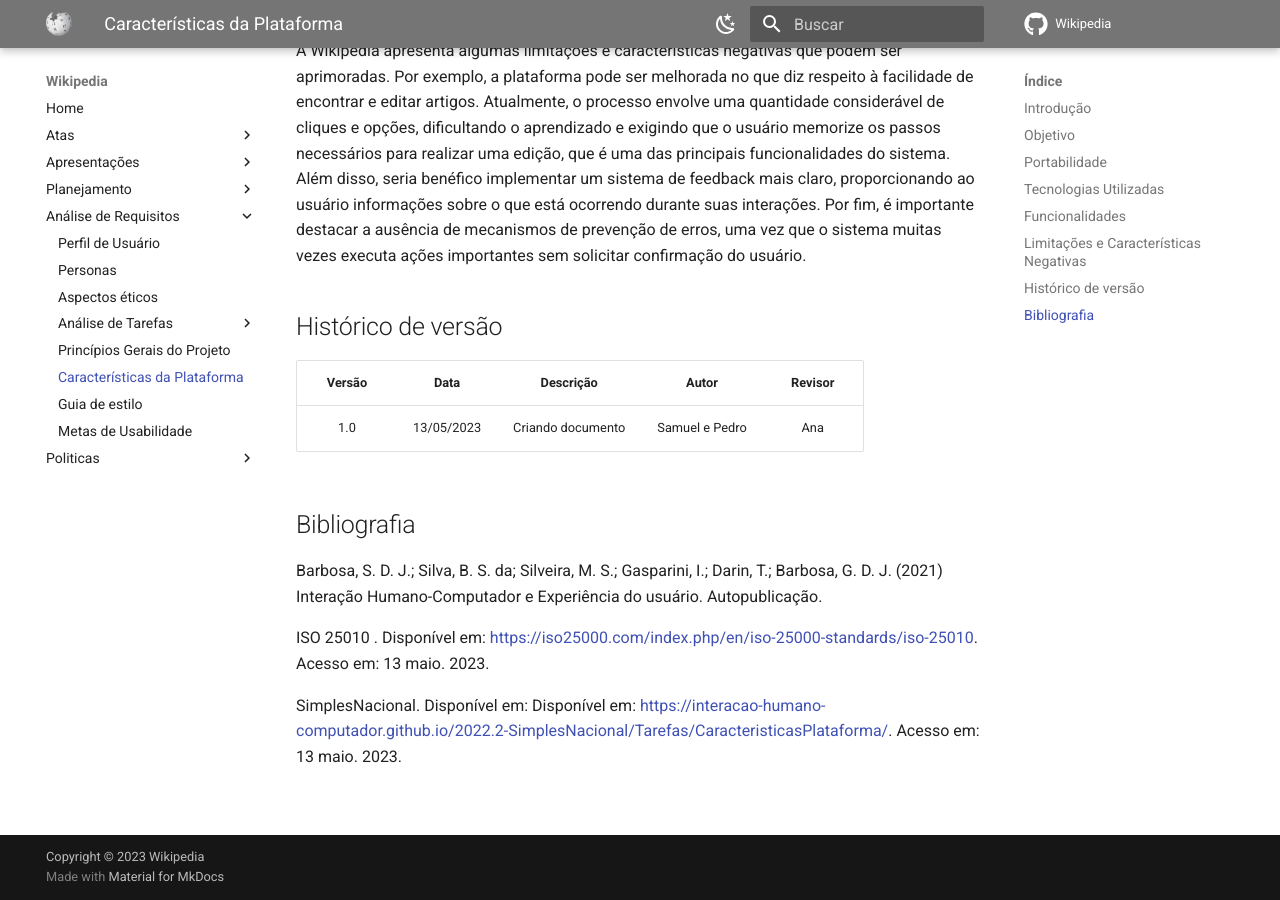
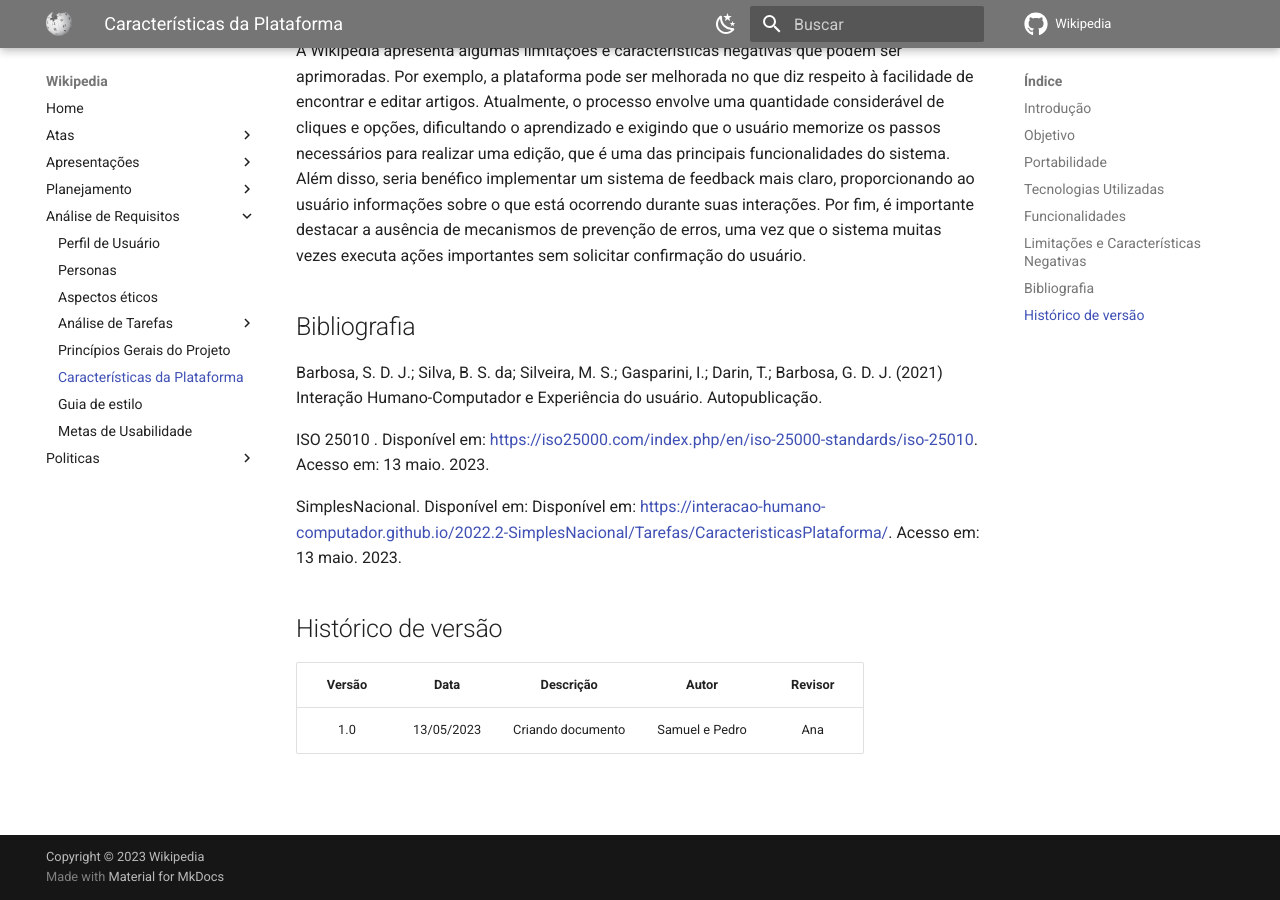
Before and after one commit to Interacao-Humano-Computador/2023.1-Wikipedia, an MkDocs documentation site: the page built from docs/analise-de-requisitos/caracteristicaDaPlataforma.md, in a window 1280 px wide and 900 px high, scrolled down 3226 px. Built offline with MkDocs 1.6.1 and Material for MkDocs 9.7.7, drawn with Linux system fonts in a browser that asks for light colours; comment, search, counter and statistics services are not loaded; part of the change alters nothing that is shown.

```diff
--- a/docs/analise-de-requisitos/caracteristicaDaPlataforma.md
+++ b/docs/analise-de-requisitos/caracteristicaDaPlataforma.md
@@ -69,12 +69,6 @@ Listas e resumos: Além de artigos completos, a Wikipedia também possui listas,
 
 A Wikipédia apresenta algumas limitações e características negativas que podem ser aprimoradas. Por exemplo, a plataforma pode ser melhorada no que diz respeito à facilidade de encontrar e editar artigos. Atualmente, o processo envolve uma quantidade considerável de cliques e opções, dificultando o aprendizado e exigindo que o usuário memorize os passos necessários para realizar uma edição, que é uma das principais funcionalidades do sistema. Além disso, seria benéfico implementar um sistema de feedback mais claro, proporcionando ao usuário informações sobre o que está ocorrendo durante suas interações. Por fim, é importante destacar a ausência de mecanismos de prevenção de erros, uma vez que o sistema muitas vezes executa ações importantes sem solicitar confirmação do usuário.
 
-## Histórico de versão
-
-| Versão |    Data    |    Descrição    |      Autor      | Revisor |
-| :-----: | :--------: | :---------------: | :--------------: | :-----: |
-|   1.0   | 13/05/2023 | Criando documento | Samuel e Pedro |   Ana   |
-
 ## Bibliografia
 
 Barbosa, S. D. J.; Silva, B. S. da; Silveira, M. S.; Gasparini, I.; Darin, T.; Barbosa, G. D. J. (2021) Interação Humano-Computador e Experiência do usuário. Autopublicação.
@@ -83,4 +77,10 @@ ISO 25010 . Disponível em: [https://iso25000.com/index.php/en/iso-25000-standar
 
 SimplesNacional. Disponível em: Disponível em: [https://interacao-humano-computador.github.io/2022.2-SimplesNacional/Tarefas/CaracteristicasPlataforma/](interacao-humano-computador.github.io/2022.2-SimplesNacional/Tarefas/CaracteristicasPlataforma). Acesso em: 13 maio. 2023.
 
+## Histórico de versão
+
+| Versão |    Data    |    Descrição    |      Autor      | Revisor |
+| :-----: | :--------: | :---------------: | :--------------: | :-----: |
+|   1.0   | 13/05/2023 | Criando documento | Samuel e Pedro |   Ana   |
+
 ‌
```
